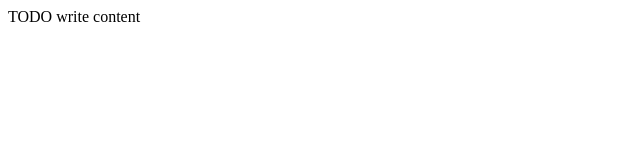
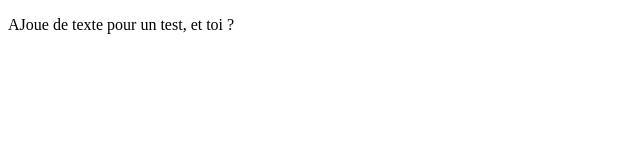
Before and after one commit to Ezaltar/Git-jeu-plus-ou-moins, a plain HTML site: page public_html/index.html in a window 1280 px wide. Shown: the whole page, without its empty margins (0-640 px from the left). Drawn offline with Linux system fonts and the light colour scheme.

Commit message:
AJoue d'un texte pour voir si ca fonctionne

```diff
--- a/public_html/index.html
+++ b/public_html/index.html
@@ -11,6 +11,6 @@ and open the template in the editor.
         <meta name="viewport" content="width=device-width, initial-scale=1.0">
     </head>
     <body>
-        <div>TODO write content</div>
+        <p> AJoue de texte pour un test, et toi ?</p>
     </body>
 </html>
```
